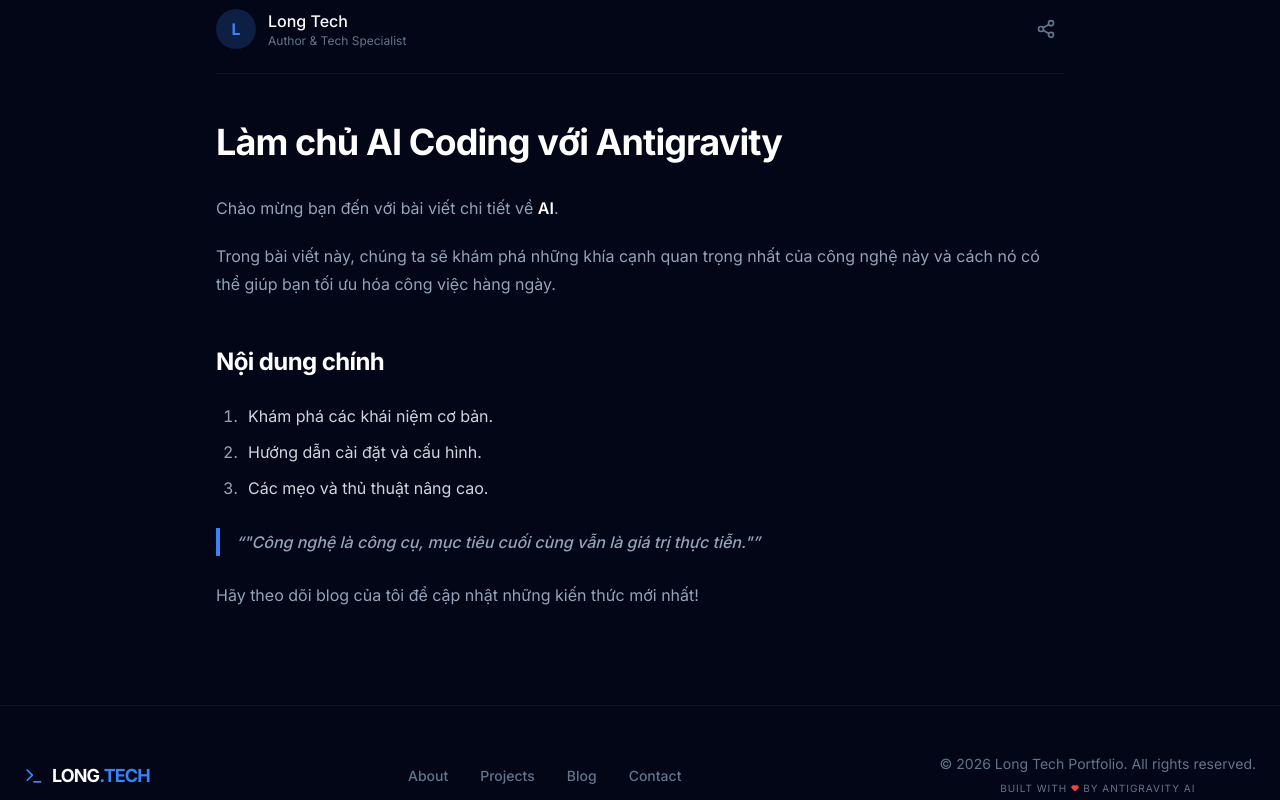
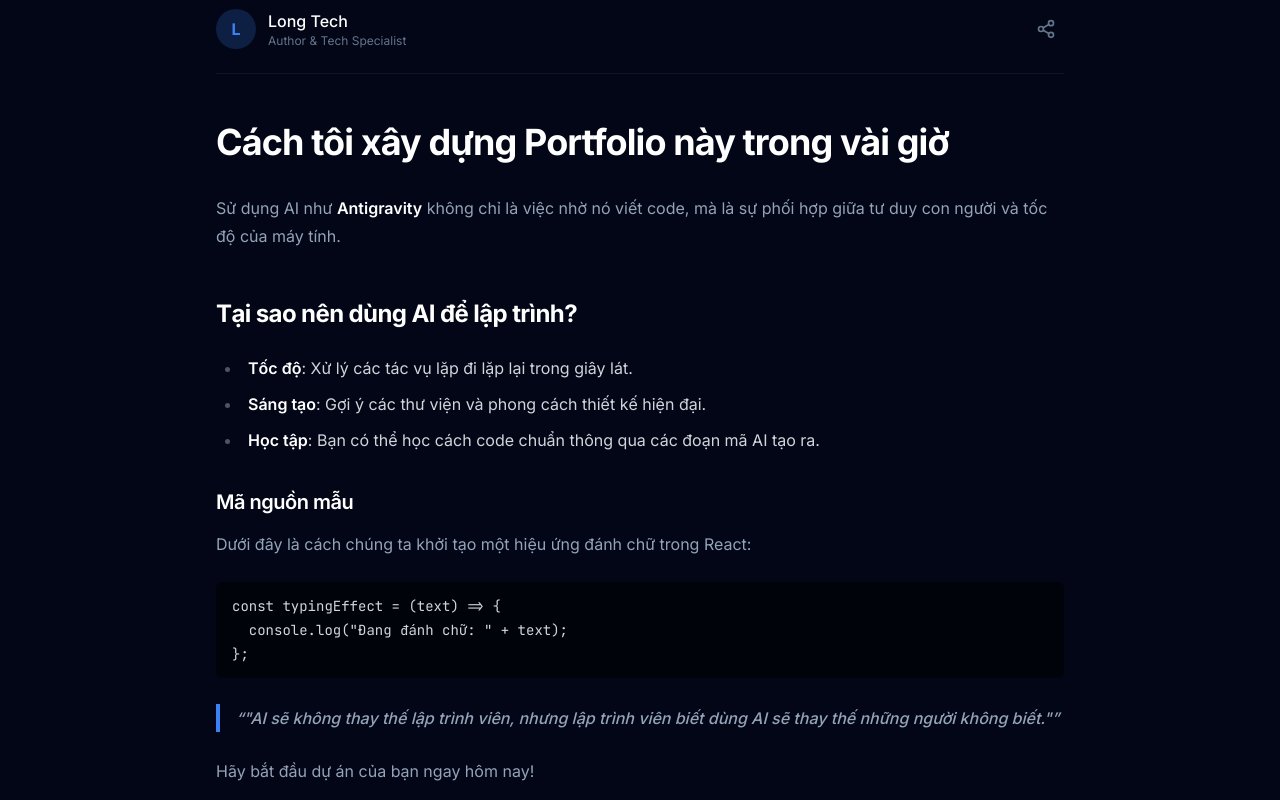
Before and after one commit to Long140283/Websile_cong-nghe_Long-PC, a React (Vite) app: page /blog/1 in a window 1280 px wide. Shown: the part 400-1200 px from the top of the page. Built offline with nearby package versions, Linux system fonts and the light colour scheme.

Commit message:
Content: Add markdown blog example

```diff
--- a/src/data/index.js
+++ b/src/data/index.js
@@ -37,7 +37,30 @@
     date: "15 May, 2026",
     category: "AI",
     excerpt: "Cách tận dụng AI để tăng tốc độ lập trình gấp 10 lần và xây dựng các dự án phức tạp một mình.",
-    link: "/blog/ai-coding"
+    link: "/blog/1",
+    content: `
+# Cách tôi xây dựng Portfolio này trong vài giờ
+
+Sử dụng AI như **Antigravity** không chỉ là việc nhờ nó viết code, mà là sự phối hợp giữa tư duy con người và tốc độ của máy tính.
+
+## Tại sao nên dùng AI để lập trình?
+- **Tốc độ**: Xử lý các tác vụ lặp đi lặp lại trong giây lát.
+- **Sáng tạo**: Gợi ý các thư viện và phong cách thiết kế hiện đại.
+- **Học tập**: Bạn có thể học cách code chuẩn thông qua các đoạn mã AI tạo ra.
+
+### Mã nguồn mẫu
+Dưới đây là cách chúng ta khởi tạo một hiệu ứng đánh chữ trong React:
+
+\`\`\`javascript
+const typingEffect = (text) => {
+  console.log("Đang đánh chữ: " + text);
+};
+\`\`\`
+
+> "AI sẽ không thay thế lập trình viên, nhưng lập trình viên biết dùng AI sẽ thay thế những người không biết."
+
+Hãy bắt đầu dự án của bạn ngay hôm nay!
+    `
   },
   {
     id: 2,
```
